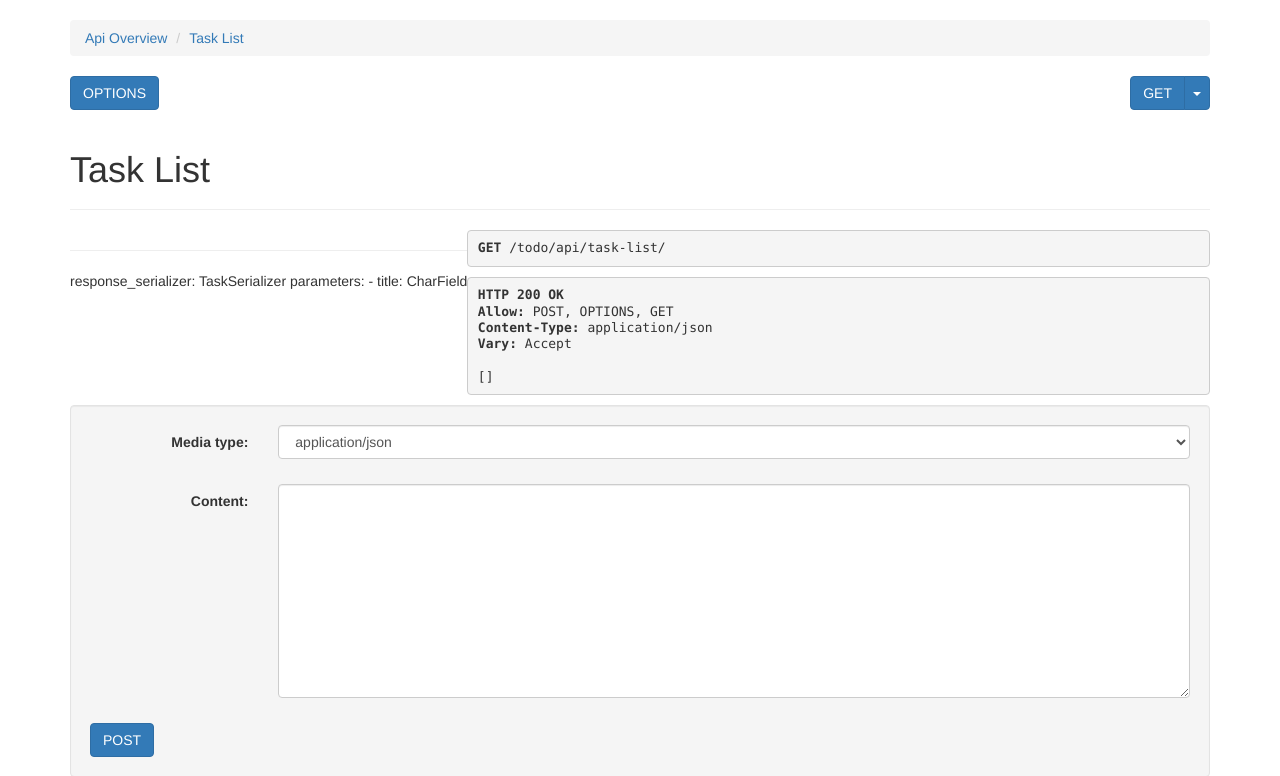
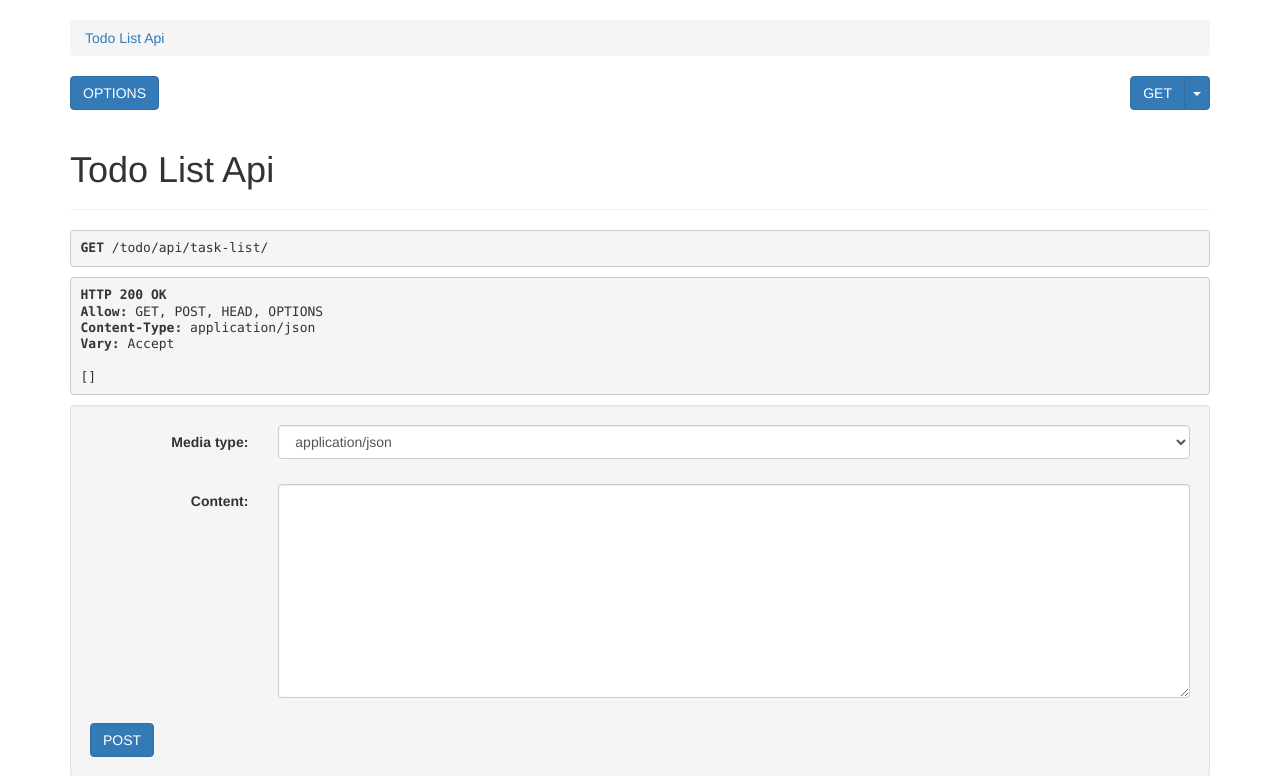
Before and after one commit to AliBigdeli/Django-CBV-DRF-ApiView-TodoApp, a Django app: page /todo/api/task-list/ in a window 1280 px wide. Shown: the part 51-827 px from the top of the page. Run offline with Django 3.2, Linux system fonts and the light colour scheme; the visitor is signed in with stand-in values (Sample User, id 1); data that the repository does not hold is empty; some libraries are stand-ins or nearby versions.

Commit message:
changed to cBV APIVIEW and changed status codes in template and view

```diff
--- a/accounts/api/urls.py
+++ b/accounts/api/urls.py
@@ -1,10 +1,10 @@
 from django.urls import path
-from . import views
+from .views import LoginApiView,LogoutApiView,RegisterApiView
 
 app_name = "accounts"
 
 urlpatterns = [
-    path("login/", views.loginView, name="login"),
-    path("logout/", views.logoutView, name="logout"),
-    path("register/", views.registerView, name="register"),
+    path("login/", LoginApiView.as_view(), name="login"),
+    path("logout/", LogoutApiView.as_view(), name="logout"),
+    path("register/", RegisterApiView.as_view(), name="register"),
 ]
--- a/accounts/templates/accounts/index.html
+++ b/accounts/templates/accounts/index.html
@@ -189,7 +189,7 @@
                 // console.log(Http.status);
                 response = JSON.parse(Http.responseText);
                 // console.log(response);
-                if (Http.status === 200) {
+                if (Http.status === 201) {
                     location.reload();
                 }
                 else {
--- a/todo/api/urls.py
+++ b/todo/api/urls.py
@@ -1,13 +1,13 @@
-from django.urls import path
-from . import views
+# todo/api/urls.py : API urls.py
+from django.conf.urls import url
+from django.urls import path, include
 
-app_name = "api"
+from .views import (
+    TodoListApiView,
+    TodoDetailApiView
+)
 
 urlpatterns = [
-    path("", views.apiOverview, name="api-overview"),
-    path("task-list/", views.taskList, name="task-list"),
-    path("task-create/", views.taskList, name="task-create"),
-    path("task-detail/<str:pk>/", views.taskDetail, name="task-detail"),
-    path("task-update/<str:pk>/", views.taskDetail, name="task-update"),
-    path("task-delete/<str:pk>/", views.taskDetail, name="task-delete"),
+    path('task-list/', TodoListApiView.as_view(),name="task_list"),
+    path('task-detail/<int:todo_id>/', TodoDetailApiView.as_view(),name="task_detail"),
 ]
--- a/todo/api/views.py
+++ b/todo/api/views.py
@@ -1,76 +1,104 @@
-from django.shortcuts import get_object_or_404
-from django.http import JsonResponse
-from rest_framework.decorators import api_view, permission_classes
-from rest_framework.permissions import IsAuthenticated
+# todo/api/views.py
+from rest_framework.views import APIView
 from rest_framework.response import Response
 from rest_framework import status
+from todo.models import Task
+from .serializers import TaskSerializer
+from rest_framework import permissions
 
-from .serializers import TaskSerializer
-
-from todo.models import Task
-from django.contrib.auth.models import User
+class TodoListApiView(APIView):
+    # add permission to check if user is authenticated
+    permission_classes = [permissions.IsAuthenticated]
 
 
-@api_view(["GET"])
-def apiOverview(request):
-    """Overview of the whole api urls"""
-    api_urls = {
-        "Login": "/accounts/api/login",
-        "Register": "/accounts/api/register",
-        "List": "/task-list/",
-        "Detail": "/api/task-detail/<str:pk>/",
-        "Create": "/api/task-create/",
-        "Update": "/api/task-update/<str:pk>/",
-        "Delete": "/api/task-delete/<str:pk>/",
-    }
-
-    return Response(api_urls)
+    def get(self, request, *args, **kwargs):
+        '''
+        List all the todo items for given requested user
+        '''
+        todos = Task.objects.filter(user = request.user.id)
+        serializer = TaskSerializer(todos, many=True)
+        return Response(serializer.data, status=status.HTTP_200_OK)
 
 
-@permission_classes((IsAuthenticated,))
-@api_view(["GET", "POST"])
-def taskList(request):
-    """
-    ---
-    response_serializer: TaskSerializer
-    parameters:
-            - title: CharField
+    def post(self, request, *args, **kwargs):
+        '''
+        Create the Task with given todo data
+        '''
+        data = {
+            'title': request.data.get('title'),
+            'user': request.user.id
+        }
+        serializer = TaskSerializer(data=data)
+        if serializer.is_valid():
+            serializer.save()
+            return Response(serializer.data, status=status.HTTP_201_CREATED)
 
-    """
-    if request.method == "GET":
-        tasks = Task.objects.filter(user=request.user.pk).order_by("-id")
-        serializers = TaskSerializer(tasks, many=True)
-        return Response(serializers.data)
-    elif request.method == "POST":
-        serializer = TaskSerializer(data=request.data)
-        if serializer.is_valid():
-            serializer.validated_data["user"] = User.objects.get(
-                pk=request.user.id
-            )
-            serializer.save()
-            return JsonResponse(
-                serializer.data, status=status.HTTP_201_CREATED
-            )
-        return JsonResponse(
-            serializer.errors, status=status.HTTP_400_BAD_REQUEST
-        )
+        return Response(serializer.errors, status=status.HTTP_400_BAD_REQUEST)
 
 
-@api_view(["GET", "POST", "DELETE"])
-@permission_classes((IsAuthenticated,))
-def taskDetail(request, pk):
-    task = get_object_or_404(Task, id=pk, user=request.user.pk)
-    if request.method == "GET":
-        serializers = TaskSerializer(task, many=False)
-        return Response(serializers.data)
-    elif request.method == "POST":
-        serializer = TaskSerializer(instance=task, data=request.data)
+
+class TodoDetailApiView(APIView):
+    # add permission to check if user is authenticated
+    permission_classes = [permissions.IsAuthenticated]
+
+    def get_object(self, todo_id, user_id):
+        '''
+        Helper method to get the object with given todo_id, and user_id
+        '''
+        try:
+            return Task.objects.get(id=todo_id, user = user_id)
+        except Task.DoesNotExist:
+            return None
+
+
+    def get(self, request, todo_id, *args, **kwargs):
+        '''
+        Retrieves the Task with given todo_id
+        '''
+        todo_instance = self.get_object(todo_id, request.user.id)
+        if not todo_instance:
+            return Response(
+                {"res": "Object with todo id does not exists"},
+                status=status.HTTP_400_BAD_REQUEST
+            )
+
+        serializer = TaskSerializer(todo_instance)
+        return Response(serializer.data, status=status.HTTP_200_OK)
+
+    def post(self, request, todo_id, *args, **kwargs):
+        '''
+        Updates the todo item with given todo_id if exists
+        '''
+        todo_instance = self.get_object(todo_id, request.user.id)
+        if not todo_instance:
+            return Response(
+                {"res": "Object with todo id does not exists"},
+                status=status.HTTP_400_BAD_REQUEST
+            )
+        data = {
+            'title': request.data.get('title'),
+            'completed': request.data.get('completed'),
+            'user': request.user.id
+        }
+        serializer = TaskSerializer(instance = todo_instance, data=data, partial = True)
         if serializer.is_valid():
             serializer.save()
-            return JsonResponse(serializer.data)
-        return JsonResponse(
-            serializer.errors, status=status.HTTP_400_BAD_REQUEST
+            return Response(serializer.data, status=status.HTTP_200_OK)
+        return Response(serializer.errors, status=status.HTTP_400_BAD_REQUEST)
+
+
+    def delete(self, request, todo_id, *args, **kwargs):
+        '''
+        Deletes the todo item with given todo_id if exists
+        '''
+        todo_instance = self.get_object(todo_id, request.user.id)
+        if not todo_instance:
+            return Response(
+                {"res": "Object with todo id does not exists"},
+                status=status.HTTP_400_BAD_REQUEST
+            )
+        todo_instance.delete()
+        return Response(
+            {"res": "Object deleted!"},
+            status=status.HTTP_200_OK
         )
-    elif request.method == "DELETE":
-        task.delete()
-        return JsonResponse({"detail": "Task was deleted successfully!"})
```
Also changed, not shown: accounts/api/views.py (+41 -33 lines), todo/templates/todo/index.html (+6 -6 lines).
